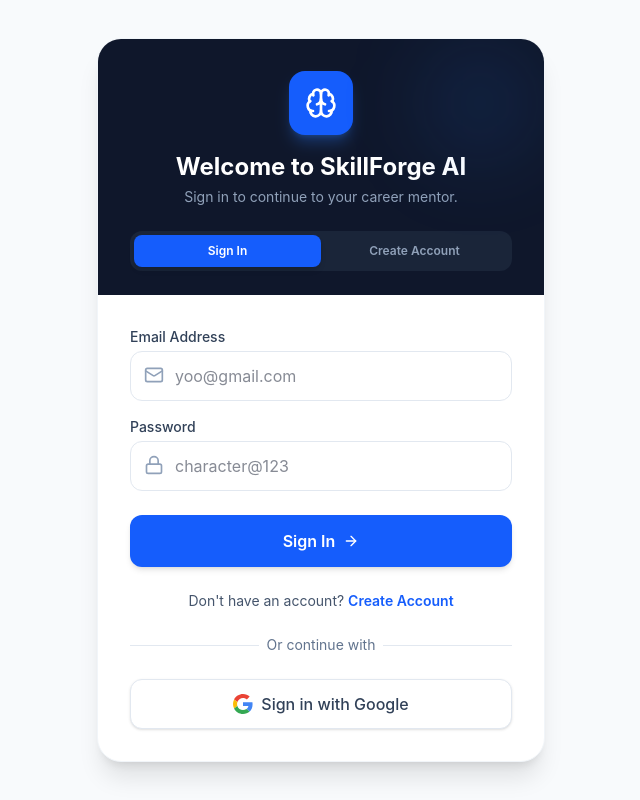
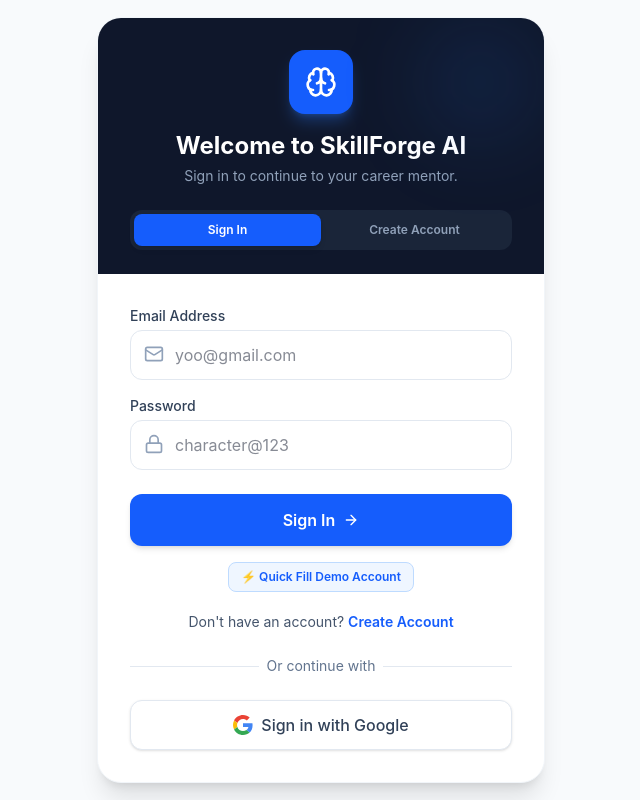
Before and after one commit to MayankShukal/Skillforge, a React (Vite) app in the folder frontend/: page /login in a window 1280 px wide. Shown: the whole page, without its empty margins (319-959 px from the left). Built offline with nearby package versions, Linux system fonts and the light colour scheme; no server answers.

Commit message:
fix: CORS header updates and Quick Fill Demo Account helper on login page

```diff
--- a/frontend/src/pages/Login.tsx
+++ b/frontend/src/pages/Login.tsx
@@ -211,8 +211,23 @@
             </button>
           </form>
 
+          {/* Quick Demo Fill Helper */}
+          <div className="mt-4 text-center">
+            <button
+              type="button"
+              onClick={() => {
+                setEmail('mayankshukal7890@gmail.com');
+                setPassword('Mayank@03');
+                toast.success('Demo credentials loaded! Click Sign In.');
+              }}
+              className="text-xs font-semibold text-blue-600 hover:text-blue-700 bg-blue-50 hover:bg-blue-100 border border-blue-200 px-3 py-1.5 rounded-lg transition-colors"
+            >
+              ⚡ Quick Fill Demo Account
+            </button>
+          </div>
+
           {/* Toggle option */}
-          <div className="mt-6 text-center text-sm text-slate-600">
+          <div className="mt-5 text-center text-sm text-slate-600">
             {mode === 'register' ? (
               <p>
                 Already have an account?{' '}
```
Also changed, not shown: 1 other file (tests, documents, lock files or other folders).
